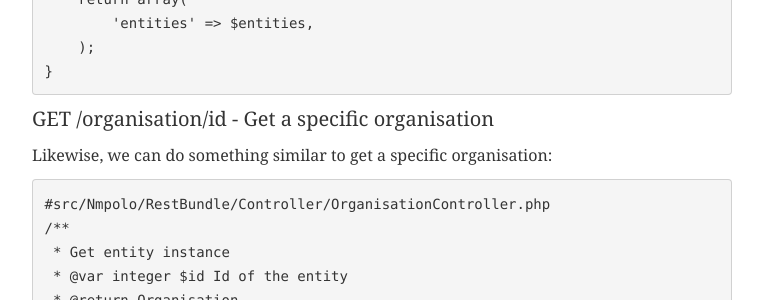
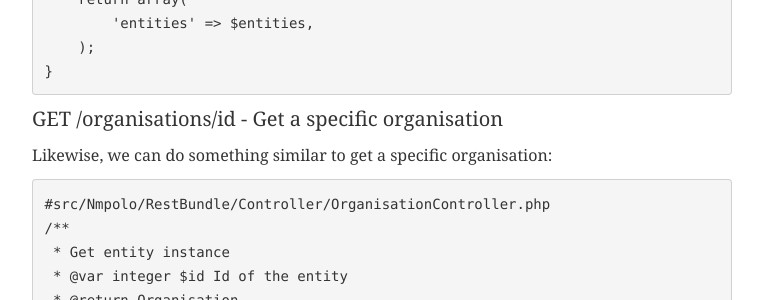
Before and after one commit to nmpolo/nmpolo.github.com, a Jekyll site: the page built from _posts/2012-11-25-Symfony2-Rest-FOSRestBundle.md, in a window 1280 px wide and 900 px high, scrolled down 2949 px. Shown: the part 155-455 px from the top of the window, without its empty margins (258-1021 px from the left). Built offline with Jekyll 4.4.1, drawn with Linux system fonts in a browser that asks for light colours; some of the changed text lies outside the part shown.

Commit message:
Added a couple of missing "s" characters in copy

```diff
--- a/_posts/2012-11-25-Symfony2-Rest-FOSRestBundle.md
+++ b/_posts/2012-11-25-Symfony2-Rest-FOSRestBundle.md
@@ -119,7 +119,7 @@
         );
     }
 
-####GET /organisation/id - Get a specific organisation
+####GET /organisations/id - Get a specific organisation
 
 Likewise, we can do something similar to get a specific organisation:
 
@@ -250,7 +250,7 @@
 
 As we said in the routing that organisation was the parent of user, all the user routes are appended to the organisation route.
 
-For example, to create a new user, we must `POST /organisation/id/users`. To get a specific user, we must `GET /organisations/id/users/id`.
+For example, to create a new user, we must `POST /organisations/id/users`. To get a specific user, we must `GET /organisations/id/users/id`.
 
 Please see the source code on github for the user controller.
 
```
